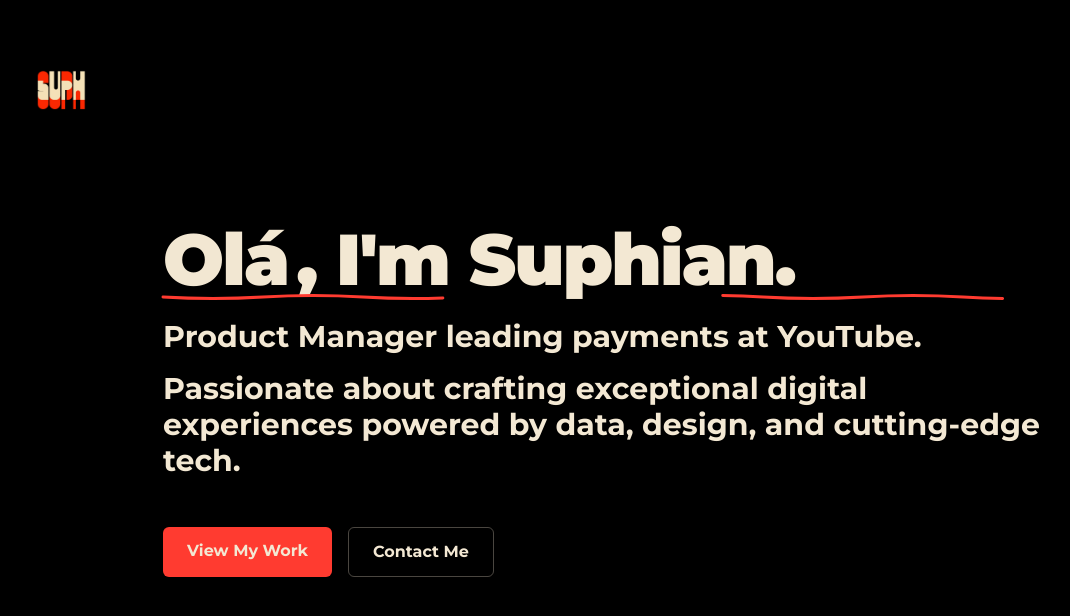
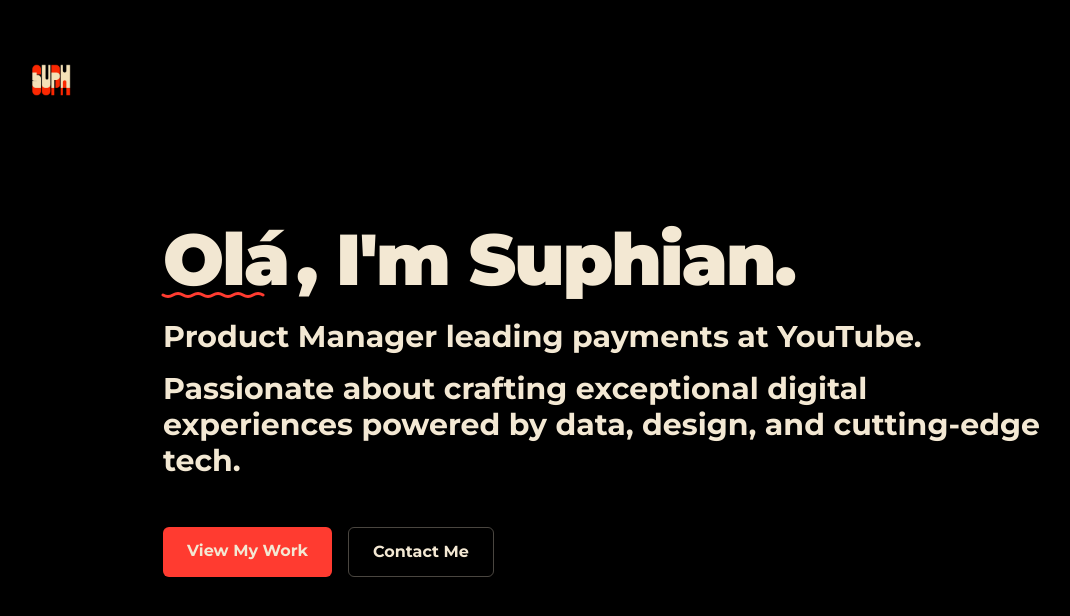
Before and after one commit to Suphian/suphian.com, a React (Vite) app: page / in a window 1280 px wide. Shown: the top 616 px of the page, without its empty margins (29-1099 px from the left). Built offline with nearby package versions, Linux system fonts and the light colour scheme.

Commit message:
Fix: Landing page content
Ensure all sections of the landing page are displayed correctly.

```diff
--- a/src/components/LandingPage.tsx
+++ b/src/components/LandingPage.tsx
@@ -4,27 +4,22 @@ import { Link } from "react-router-dom";
 import AnimatedGreeting from "./AnimatedGreeting";
 import { greetings } from "@/data/greetings";
 import WavyUnderline from "./WavyUnderline";
+import Logo from "./Logo";
 
 const LandingPage = () => {
   return (
     <div className="min-h-screen bg-black flex items-center justify-center relative overflow-hidden p-4">
-      {/* Logo in top-left corner with increased size */}
-      <div className="absolute top-6 left-6 md:top-10 md:left-10">
-        <img
-          src="/lovable-uploads/e95f9219-fcb6-4a0e-bd75-7d6c2000fb1b.png"
-          alt="Suphian Logo"
-          className="h-[100px] md:h-[100px]"
-        />
-      </div>
+      {/* Logo component */}
+      <Logo />
 
       {/* Main content */}
       <div className="max-w-4xl">
         <h1 className="heading-xl mb-6 flex flex-wrap items-baseline relative">
-          <AnimatedGreeting greetings={greetings} />
-          <span className="ml-2 font-montserrat font-black">, I'm Suphian.</span>
-
-          {/* Use the improved WavyUnderline component */}
-          <WavyUnderline />
+          <span className="relative inline-block">
+            <AnimatedGreeting greetings={greetings} />
+            <span className="ml-2 font-montserrat font-black">, I'm Suphian.</span>
+            <WavyUnderline />
+          </span>
         </h1>
 
         <div className="space-y-4 text-content">
--- a/src/components/WavyUnderline.tsx
+++ b/src/components/WavyUnderline.tsx
@@ -4,9 +4,9 @@ import React from "react";
 const WavyUnderline = () => {
   return (
     <div className="absolute bottom-[-8px] left-0 w-full">
-      <svg width="100%" height="8" className="overflow-visible">
+      <svg width="100%" height="10" className="overflow-visible">
         <path
-          d="M0,2 Q50,5 100,2 T200,2 T300,2 T400,2 T500,2 T600,2 T700,2 T800,2 T900,2 T1000,2 T1100,2 T1200,2"
+          d="M0,2 Q5,5 10,2 T20,2 T30,2 T40,2 T50,2 T60,2 T70,2 T80,2 T90,2 T100,2"
           fill="none"
           stroke="#FF3B30"
           strokeWidth="3"
@@ -14,8 +14,9 @@ const WavyUnderline = () => {
           strokeLinejoin="round"
           className="wavy-underline"
           vectorEffect="non-scaling-stroke"
-          strokeDasharray="1000"
-          strokeDashoffset="1000"
+          pathLength="100"
+          strokeDasharray="100"
+          strokeDashoffset="100"
         />
       </svg>
     </div>
--- a/src/index.css
+++ b/src/index.css
@@ -1,4 +1,3 @@
-
 @tailwind base;
 @tailwind components;
 @tailwind utilities;
@@ -152,9 +151,9 @@
 
   /* Hand-drawn wavy underline animation */
   .wavy-underline {
-    stroke-dasharray: 280;
-    stroke-dashoffset: 280;
-    animation: draw 1s forwards;
+    stroke-dasharray: 100;
+    stroke-dashoffset: 100;
+    animation: draw 1.5s forwards;
   }
 
   @keyframes draw {
```
